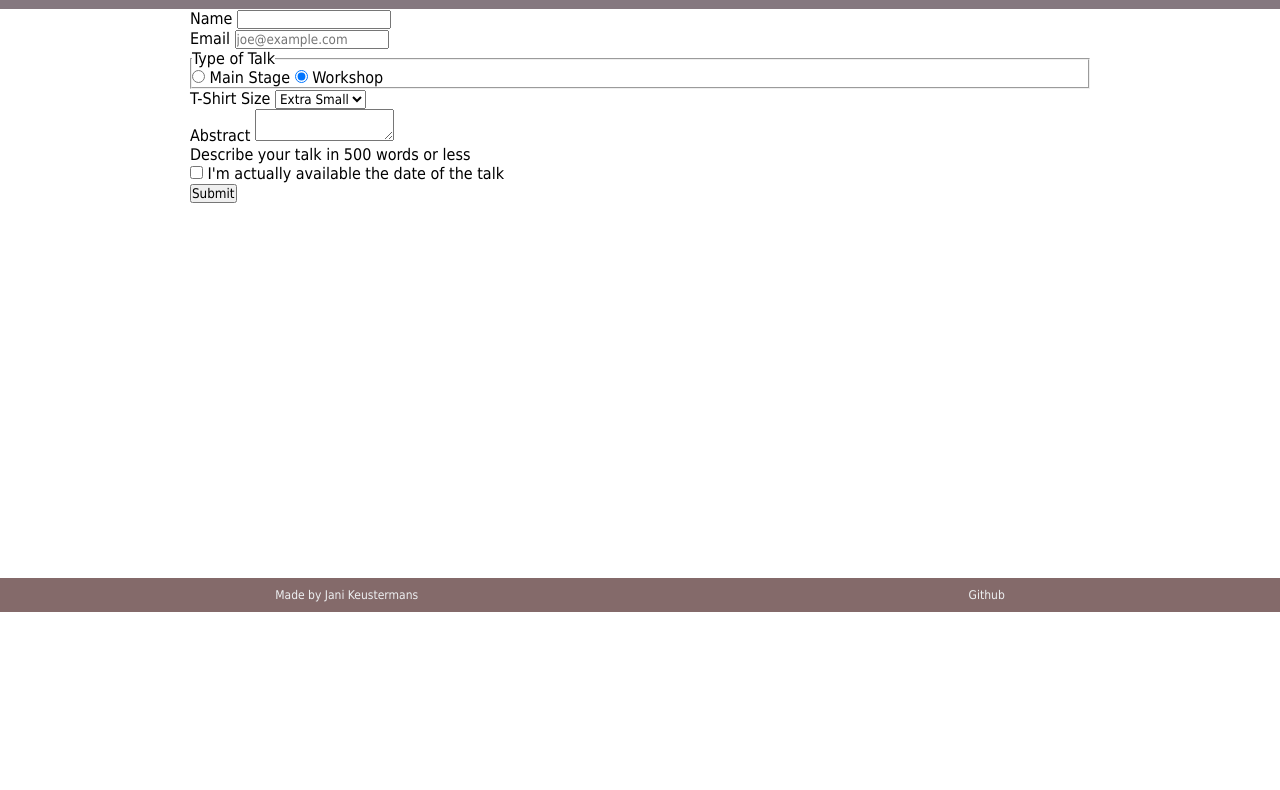
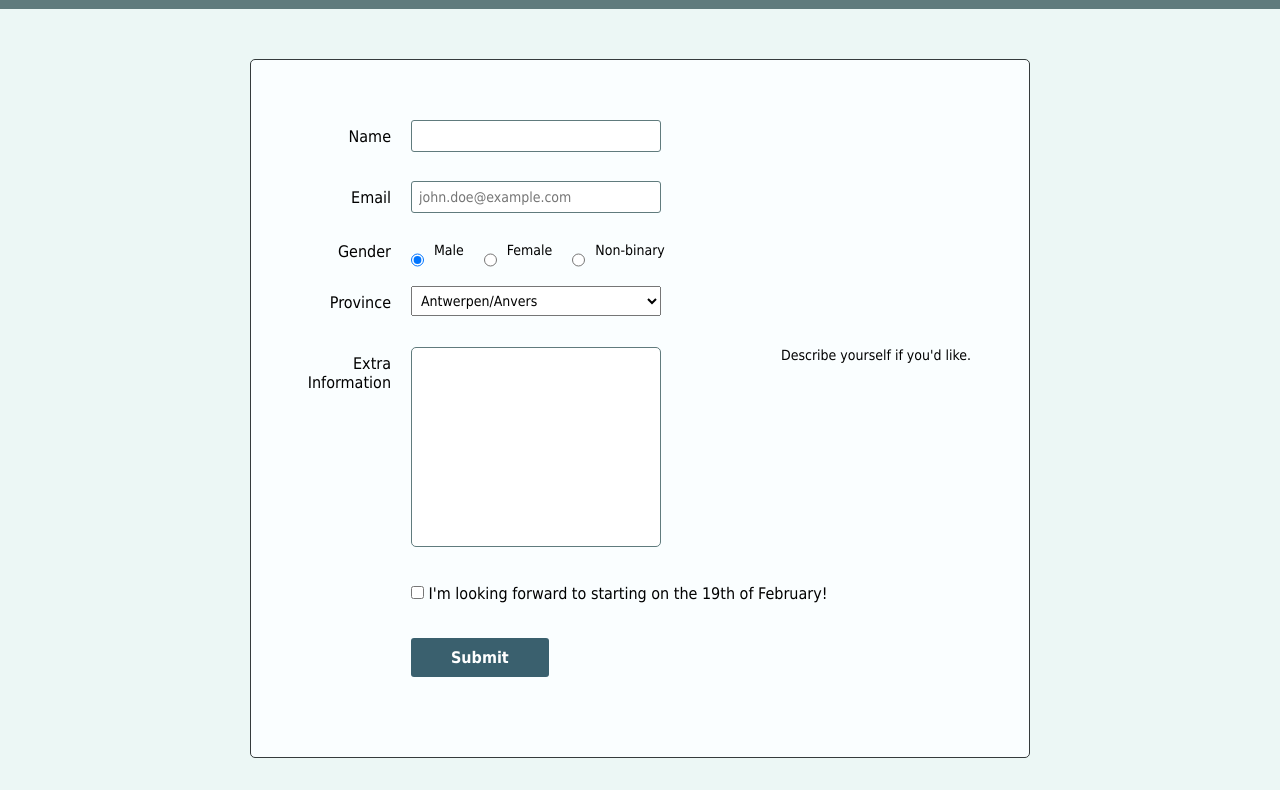
Before and after one commit to Fosnine/html-css-project, a plain HTML site: page whoareyou.html in a window 1280 px wide. Shown: the part 188-978 px from the top of the page. Before the commit the page ends 800 px from the top, so only its background shows below. Drawn offline with Linux system fonts and the light colour scheme.

Commit message:
added whoareyou page

```diff
--- a/styles.css
+++ b/styles.css
@@ -6,6 +6,7 @@
 }
 
 .page {
+    background-color: #ECF7F5;
     width: 100%;
     display: flex;
     flex-direction: column;
@@ -29,7 +30,7 @@ header {
 footer {
     width: 100%;
     margin-top: auto;
-    background-color: #846A6A;
+    background-color: #3A606E;
 }
 
 footer p {
@@ -45,7 +46,7 @@ h1 {
     text-align: center;
     width: 100%;
     font-size: 50px;
-    background-color: #846A6A;
+    background-color: #3A606E;
     color: #EEF0F2;
     padding: 30px 0;
 }
@@ -65,7 +66,7 @@ p {
 
 nav {
     width: 100%;
-    background-color: #85787F;
+    background-color: #607B7D;
     padding: 15px 0;
 }
 
@@ -92,13 +93,15 @@ nav li {
     padding: 10px;
 }
 
-article {
-    background-color: #EEF0F2;
+article,
+form {
+    background-color: #FAFEFF;
     padding: 60px 40px;
     margin: 50px 60px;
-    border: 1px solid #846A6A;
+    border: 1px solid #353B3C;
     border-radius: 5px;
     display: flex;
+    flex-direction: column;
 }
 
 article figure {
@@ -112,6 +115,89 @@ article figcaption {
 
 .image {
     width: 220px;
+}
+
+.form-row {
+    margin-bottom: 25px;
+    display: flex;
+    flex-direction: column;
+    justify-content: flex-start;
+}
+
+.legacy-form-row {
+    margin-bottom: 25px;
+    border: none;
+}
+
+.form-row input[type='text'],
+.form-row input[type='email'] {
+    background-color: #ffffff;
+    border: 1px solid #607B7D;
+    border-radius: 3px;
+    width: 100%;
+    padding: 7px;
+    font-size: 14px;
+}
+
+.form-row label {
+    margin-bottom: 15px;
+}
+
+.form-row textarea {
+    font-family: Helvetica, Arial, sans-serif;
+    font-size: 15px;
+
+    border: 1px solid #607B7D;
+    border-radius: 5px;
+
+    min-height: 200px;
+    margin-bottom: 10px;
+    padding: 15px;
+    resize: none;
+}
+
+.form-row .instructions {
+    font-size: 14px;
+    margin-bottom: 30px;
+}
+
+.legacy-form-row legend {
+    margin-bottom: 15px;
+}
+
+.legacy-form-row .radio-label {
+    display: block;
+    font-size: 14px;
+    padding: 0 20px 0 10px;
+}
+
+.legacy-form-row input[type='radio'] {
+    margin-top: 2px;
+}
+
+.legacy-form-row .radio-label,
+.legacy-form-row input[type='radio'] {
+    float: left;
+}
+
+.form-row select {
+    width: 100%;
+    padding: 5px;
+    font-size: 14px;
+}
+
+.form-row button {
+    font-size: 16px;
+    font-weight: bold;
+
+    color: #ffffff;
+    background-color: #3A606E;
+
+    border: none;
+    border-radius: 3px;
+
+    padding: 10px 40px;
+    cursor: pointer;
 }
 
 @media only screen and (min-width: 900px) {
@@ -142,4 +228,70 @@ article figcaption {
         float: right;
         padding: 5px 0 0 15px;
     }
+
+    .form-row,
+    .legacy-form-row {
+        display: flex;
+        flex-direction: row;
+    }
+
+    .form-row input[type='text'],
+    .form-row input[type='email'],
+    .form-row select,
+    .form-row textarea {
+        width: 250px;
+        height: initial;
+    }
+    .speaker-form-header,
+    .speaker-form {
+        width: 600px;
+    }
+
+    .form-row {
+        flex-direction: row;
+        align-items: flex-start;
+        margin-bottom: 20px;
+    }
+
+    .form-row input[type='text'],
+    .form-row input[type='email'],
+    .form-row select,
+    .form-row textarea {
+        width: 250px;
+        height: initial;
+    }
+
+    .form-row label {
+        text-align: right;
+        width: 120px;
+        margin-top: 7px;
+        padding-right: 20px;
+    }
+
+    .legacy-form-row {
+        margin-bottom: 10px;
+    }
+
+    .legacy-form-row legend {
+        width: 120px;
+        text-align: right;
+        padding-right: 20px;
+    }
+
+    .legacy-form-row legend{
+        float: left;
+    }
+
+    .form-row .instructions {
+        margin-left: 120px;
+    }
+
+    .form-row .checkbox-label {
+        margin-left: 120px;
+        width: auto;
+    }
+
+    .form-row button {
+        margin-left: 120px;
+    }
 }
--- a/whoareyou.html
+++ b/whoareyou.html
@@ -3,7 +3,7 @@
     <head>
         <meta charset="UTF-8">
         <meta name="viewport" content="width=device-width, initial-scale=1, minimum-scale=1"/>
-        <title>Speaker Submission</title>
+        <title>Who Are You?</title>
         <link rel="stylesheet" href="styles.css">
     </head>
     <body>
@@ -27,38 +27,47 @@
 
                     <div class="form-row">
                         <label for="email">Email</label>
-                        <input type="email" name="email" id="email" placeholder="joe@example.com">
+                        <input type="email" name="email" id="email" placeholder="john.doe@example.com">
                     </div>
 
                     <fieldset class="legacy-form-row">
-                        <legend>Type of Talk</legend>
-                        <input type="radio" id="talk-type-1" name="talk-type" value="main-stage">
-                        <label for="talk-type-1" class="radio-label">Main Stage</label>
+                        <legend>Gender</legend>
+                        <input type="radio" id="gender-1" name="gender" value="male" checked>
+                        <label for="gender-1" class="radio-label">Male</label>
 
-                        <input type="radio" id="talk-type-2" name="talk-type" value="workshop" checked>
-                        <label for="talk-type-2" class="radio-label">Workshop</label>
+                        <input type="radio" id="gender-2" name="gender" value="female">
+                        <label for="gender-2" class="radio-label">Female</label>
+
+                        <input type="radio" id="gender-3" name="gender" value="non-binary">
+                        <label for="gender-3" class="radio-label">Non-binary</label>
                     </fieldset>
 
                     <div class="form-row">
-                        <label for="t-shirt">T-Shirt Size</label>
-                        <select name="t-shirt" id="t-shirt">
-                            <option value="xs">Extra Small</option>
-                            <option value="s">Small</option>
-                            <option value="m">Medium</option>
-                            <option value="l">Large</option>
+                        <label for="province">Province</label>
+                        <select name="province" id="province">
+                            <option value="antwerpen">Antwerpen/Anvers</option>
+                            <option value="limburg">Limburg/Limbourg</option>
+                            <option value="oost-vlaanderen">Oost-Vlaanderen/Flandre-Orientale</option>
+                            <option value="vlaams-brabant">Vlaams-Brabant/Brabant flamand</option>
+                            <option value="west-vlaanderen">West-Vlaanderen/Flandre-Occidentale</option>
+                            <option value="waals-brabant">Brabant wallon/Waals-Brabant</option>
+                            <option value="henegouwen">Hainaut/Henegouwen</option>
+                            <option value="luik">Liège/Luik</option>
+                            <option value="luxemburg">Luxembourg/Luxemburg</option>
+                            <option value="namen">Namur/Namen</option>
                         </select>
                     </div>
 
                     <div class="form-row">
-                        <label for="abstract">Abstract</label>
-                        <textarea name="abstract" id="abstract"></textarea>
-                        <div class="instructions">Describe your talk in 500 words or less</div>
+                        <label for="info">Extra Information</label>
+                        <textarea name="info" id="info"></textarea>
+                        <div class="instructions">Describe yourself if you'd like.</div>
                     </div>
 
                     <div class="form-row">
-                        <label for="available" class="checkbox-label">
-                            <input type="checkbox" id="available" name="available" value="is-available">
-                            <span>I'm actually available the date of the talk</span>
+                        <label for="excited" class="checkbox-label">
+                            <input type="checkbox" id="excited" name="excited" value="is-excited">
+                            <span>I'm looking forward to starting on the 19th of February!</span>
                         </label>
                     </div>
 
```
